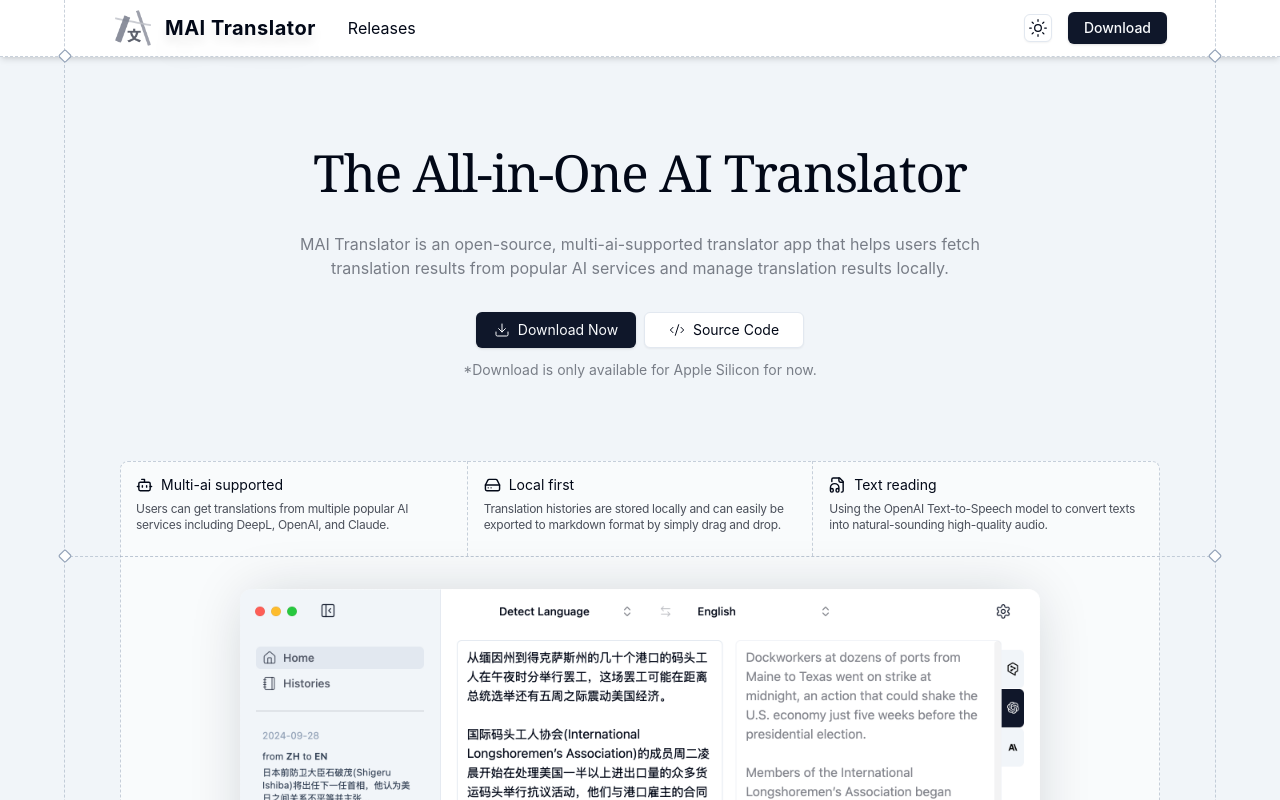
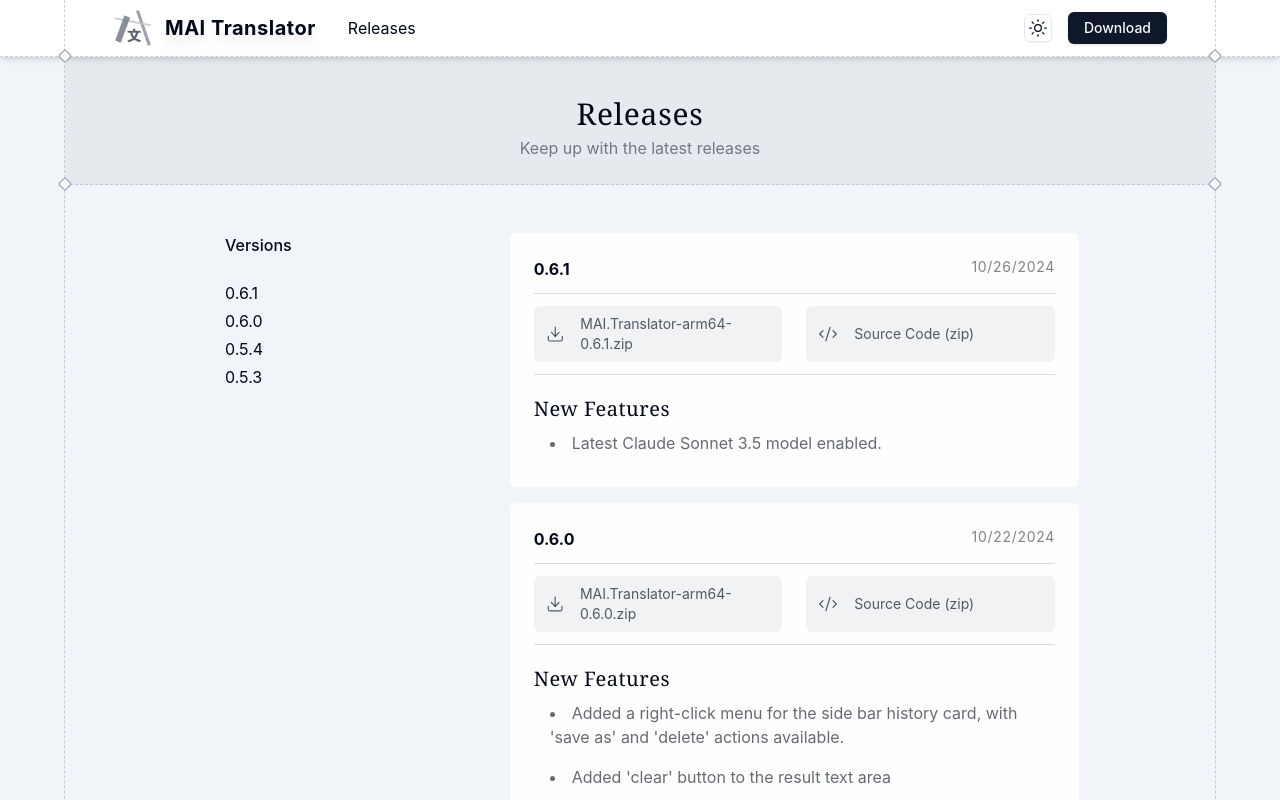
Before and after one commit to terrence-ou/MAI-Translator-Website, a React (Vite) app: page /#/releases in a window 1280 px wide. Before the commit this address led to /. Shown: the top 800 px of the page. Built offline with nearby package versions, Linux system fonts and the light colour scheme.

Commit message:
releases updated

```diff
--- a/src/releases.ts
+++ b/src/releases.ts
@@ -9,6 +9,17 @@
 };
 
 export default [
+  {
+    version: "0.6.1",
+    date: "10/26/2024",
+    new_features: ["Latest Claude Sonnet 3.5 model enabled."],
+    links: {
+      "MAI.Translator-arm64-0.6.1.zip":
+        "https://github.com/terrence-ou/MAI-Translator/releases/download/v0.6.1/MAI.Translator-arm64-0.6.1.zip",
+      "Source Code (zip)":
+        "https://github.com/terrence-ou/MAI-Translator/archive/refs/tags/v0.6.1.zip",
+    },
+  },
   {
     version: "0.6.0",
     date: "10/22/2024",
```
